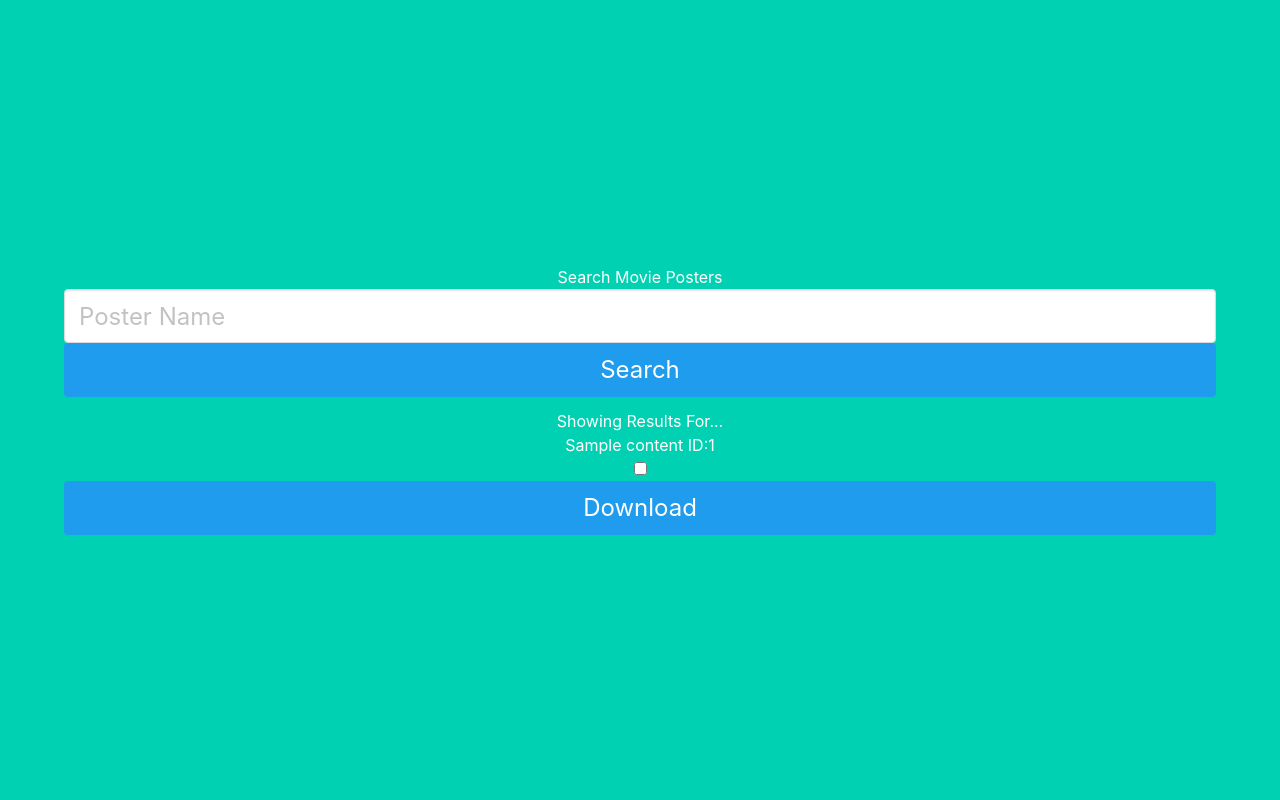
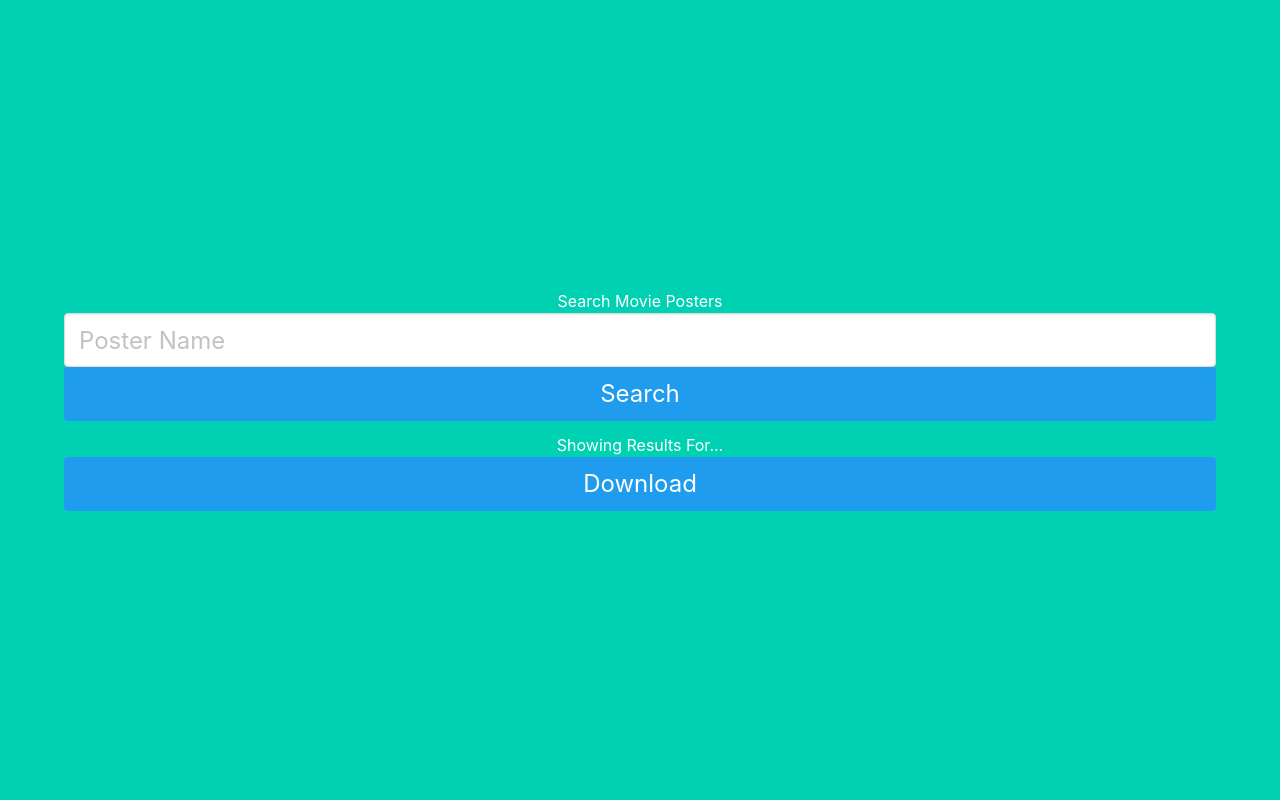
Before and after one commit to Shaked98/WebApp, a Flask app: template templates/search.html in a window 1280 px wide. Run offline with Flask 2, Linux system fonts and the light colour scheme; the template is opened without the code that fills it: most values are stand-ins (such as "Sample title", 1, 10 or a date in 2020).

Commit message:
Last Update from me this week.

```diff
--- a/main.py
+++ b/main.py
@@ -200,4 +200,4 @@
 if __name__ == "__main__":
     app.run()
 
-# last update before integration and dockerization
+# last update before integration and dockerization.
--- a/templates/search.html
+++ b/templates/search.html
@@ -8,11 +8,12 @@
     <form action="/search/download" method="POST">
     <div>
     {% for movie_name, condition in content %}
-        <p>{{movie_name}} ID:{{movie_name.movieID}}</p>
         {% if condition %}
-        <image src="{{ url_for('static', filename='./tt' + movie_name.movieID + '_1.jpeg')}}">
+        <p>{{movie_name}} ID:{{movie_name.movieID}}
+        <input type="checkbox" id={{movie_name.movieID}} name="movieID" value=tt{{movie_name.movieID}}>
+        </p>
+        <image src='/posters/tt{{movie_name.movieID}}'>
         {% endif %}
-        <input type="checkbox" id={{movie_name.movieID}} name="movieID" value=tt{{movie_name.movieID}}>
     {% endfor %}
         <div class="control">
                 <button class="button is-block is-info is-large is-fullwidth" >Download</button>
```
